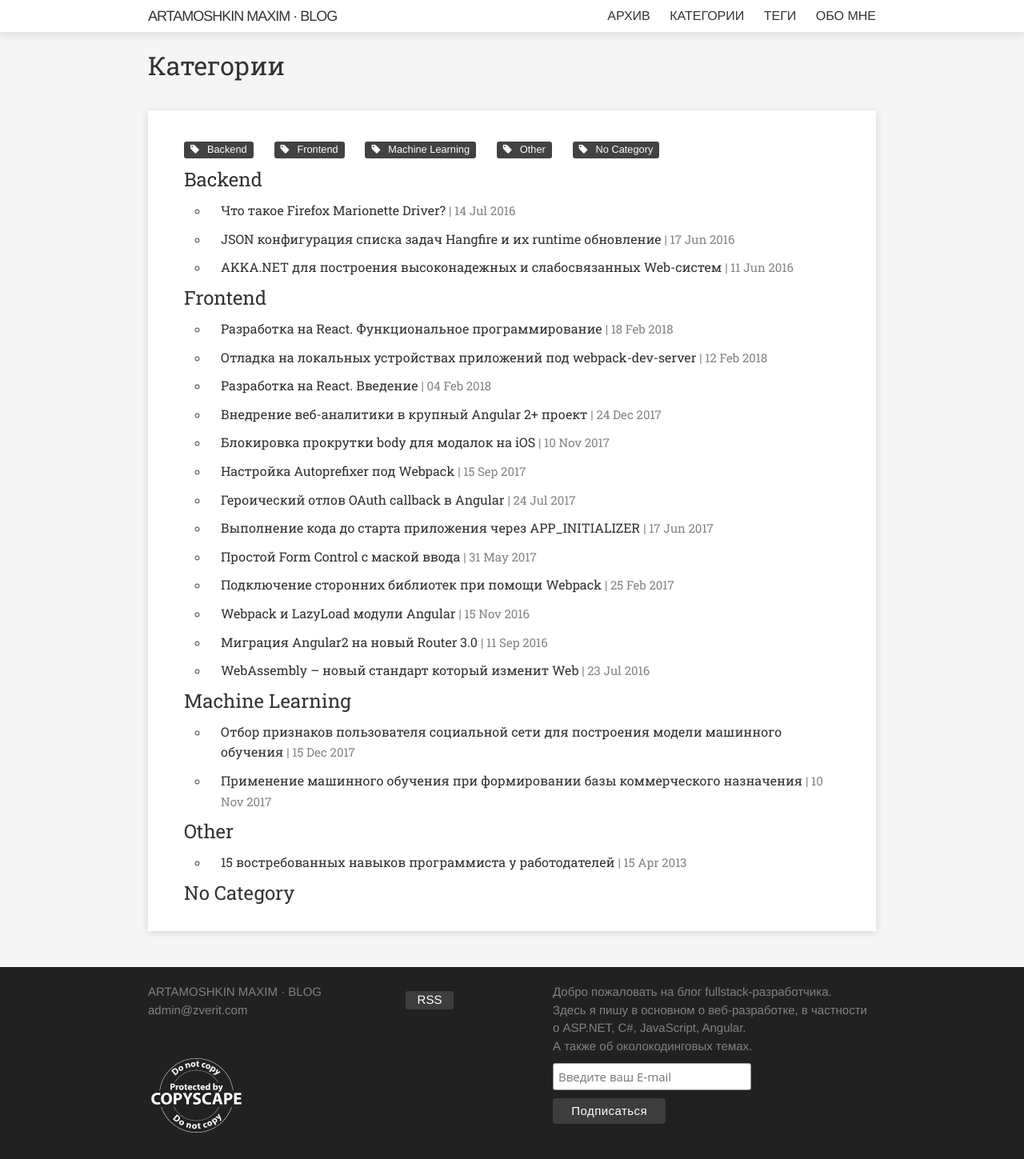
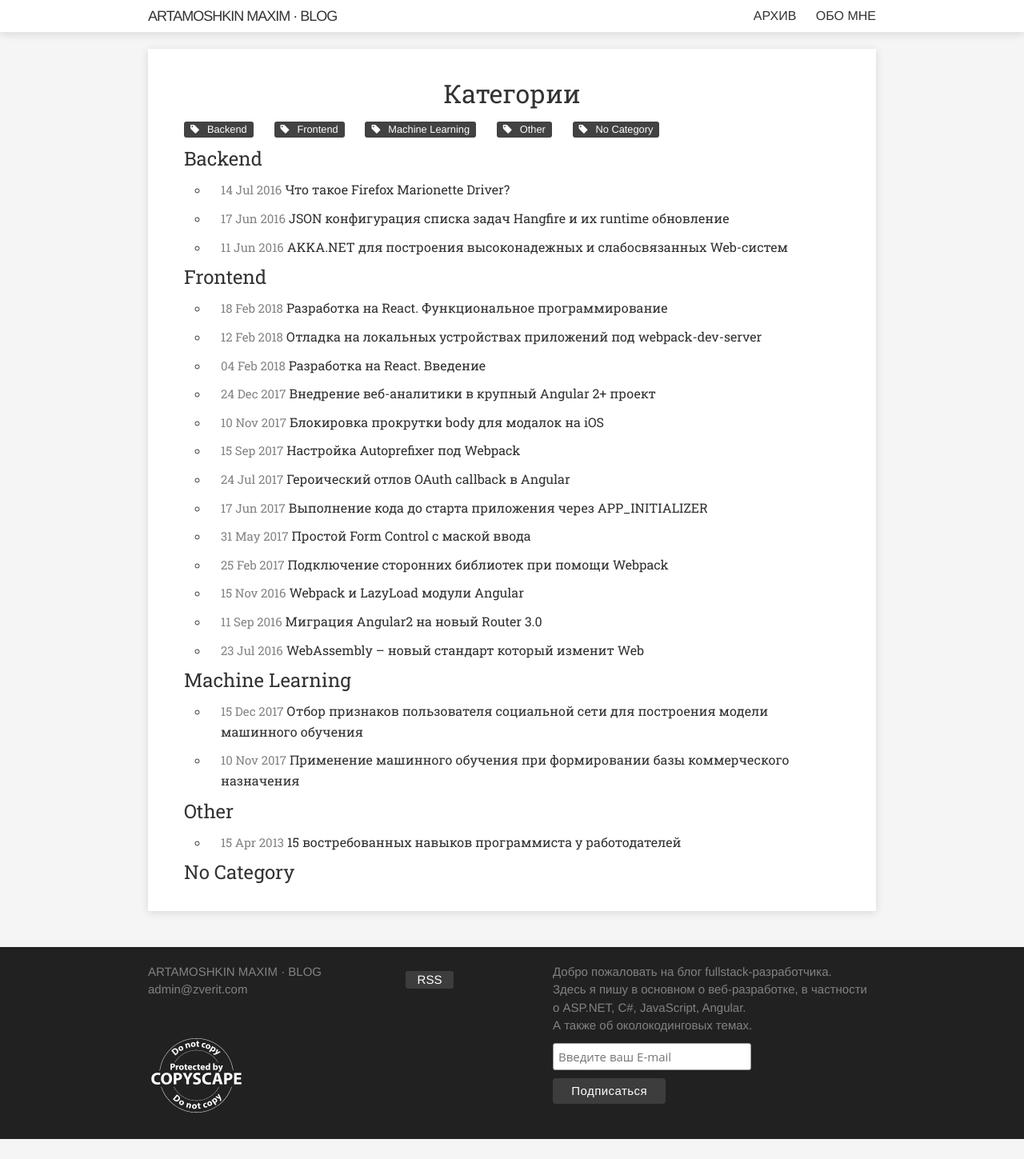
Before and after one commit to martamoshkin/blog.zverit.com, a Jekyll site: the page built from category.html, in a window 1280 px wide. Shown: the whole page at 80% size. Built offline with Jekyll 4.4.1, drawn with Linux system fonts in a browser that asks for light colours; after the commit the page ends 1424 px from its top, so only the background shows below that.

Commit message:
fix archive

```diff
--- a/_includes/header.html
+++ b/_includes/header.html
@@ -15,8 +15,8 @@
 
       <div class="trigger">
 	<a class="page-link archive" rel="archives" href="{{site.url}}/archive">АРХИВ</a>
-        <a class="page-link category" rel="archives" href="{{site.url}}/category">КАТЕГОРИИ</a>
-        <a class="page-link tags" rel="archives" href="{{site.url}}/tag">ТЕГИ</a>
+<!--<a class="page-link category" rel="archives" href="{{site.url}}/category">КАТЕГОРИИ</a>
+        <a class="page-link tags" rel="archives" href="{{site.url}}/tag">ТЕГИ</a> -->
         <a class="page-link about-me" rel="me" href="http://zverit.com">ОБО МНЕ</a>
       </div>
     </nav>
--- a/_sass/_layout.scss
+++ b/_sass/_layout.scss
@@ -447,6 +447,10 @@
 }
 
 .expo-section {
+	.page-title {
+		text-align: center;
+	}
+
 	ul {
 		list-style-type: circle;
 		padding: 0;
--- a/archive.html
+++ b/archive.html
@@ -5,7 +5,7 @@
 ---
 
 <section id="archives" class="expo-section">
-	<h1>Архив</h1>
+	<h1 class="page-title">Архив</h1>
 	{% for post in site.posts  %}
 		{% capture this_year %}{{ post.date | date: "%Y" }}{% endcapture %}
 		{% capture this_month %}{{ post.date | date: "%B" }}{% endcapture %}
@@ -17,7 +17,7 @@
 			<ul>
 		{% endif %}
 		<li>
-			<time datetime="{{ post.date | date_to_string }}">{{ post.date | date_to_string }}</time>
+			<time class="post-meta" datetime="{{ post.date | date_to_string }}">{{ post.date | date_to_string }}</time>
 			<a href="{{ site.baseurl }}{{ post.url }}">{{ post.title }}</a>
 		</li>
 		{% if forloop.last %}
--- a/category.html
+++ b/category.html
@@ -26,10 +26,11 @@
 {% endif %}
 {% endfor %}
 
-<h1 class="page-title">Категории</h1>
-<br/>
+
 
 <div class="posts expo-section">
+<h1 class="page-title">Категории</h1>
+
 <p>
 {% for ct in cats %}
 <a href="#{{ ct | slugify }}" class="codinfox-category-mark post-tag" style="text-decoration: none;"> {{ ct }} </a> &nbsp;&nbsp;
@@ -45,8 +46,8 @@
   <li>
     <h4>
       <a href="{{ post.url }}">
+        <time class="post-meta" datetime="{{ post.date | date_to_string }}">{{ post.date | date_to_string }}</time>
         {{ post.title }}
-        <small class="post-meta"> | {{ post.date | date_to_string }}</small>
       </a>
     </h4>
   </li>
@@ -62,8 +63,8 @@
   <li>
     <h3>
       <a href="{{ post.url }}">
+        <time class="post-meta" datetime="{{ post.date | date_to_string }}">{{ post.date | date_to_string }}</time>
         {{ post.title }}
-        <small>{{ post.date | date_to_string }}</small>
       </a>
       {% for tag in post.tags %}
       <a class="codinfox-tag-mark" href="/blog/tag/#{{ tag | slugify }}">{{ tag }}</a>
@@ -73,5 +74,4 @@
   {% endunless %}
   {% endfor %}
 </ul>
-
 </div>
--- a/tag.html
+++ b/tag.html
@@ -30,10 +30,9 @@
 {% endif %}
 {% endfor %}
 
+<div class="posts expo-section">
 <h1 class="page-title">Теги</h1>
-<br/>
 
-<div class="posts expo-section">
 <p>
 {% for tag in tags %}
 <a href="#{{ tag | slugify }}" class="codinfox-tag-mark post-tag"> {{ tag }} </a> &nbsp;&nbsp;
@@ -47,8 +46,8 @@
   <li>
     <h4>
       <a href="{{ post.url }}">
+        <time class="post-meta" datetime="{{ post.date | date_to_string }}">{{ post.date | date_to_string }}</time>
         {{ post.title }}
-        <small class="post-meta">{{ post.date | date_to_string }}</small>
       </a>
     </h4>
   </li>
```
